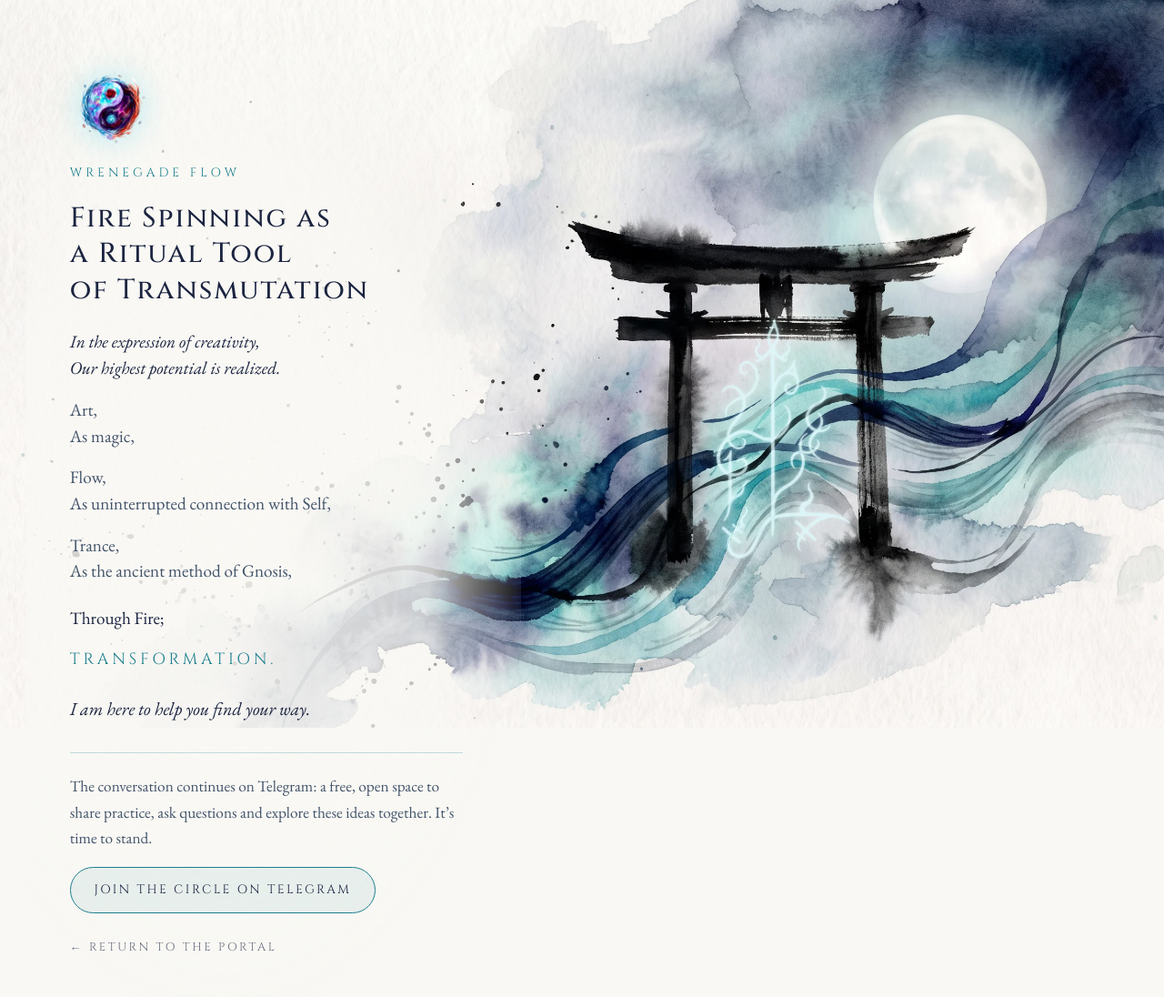
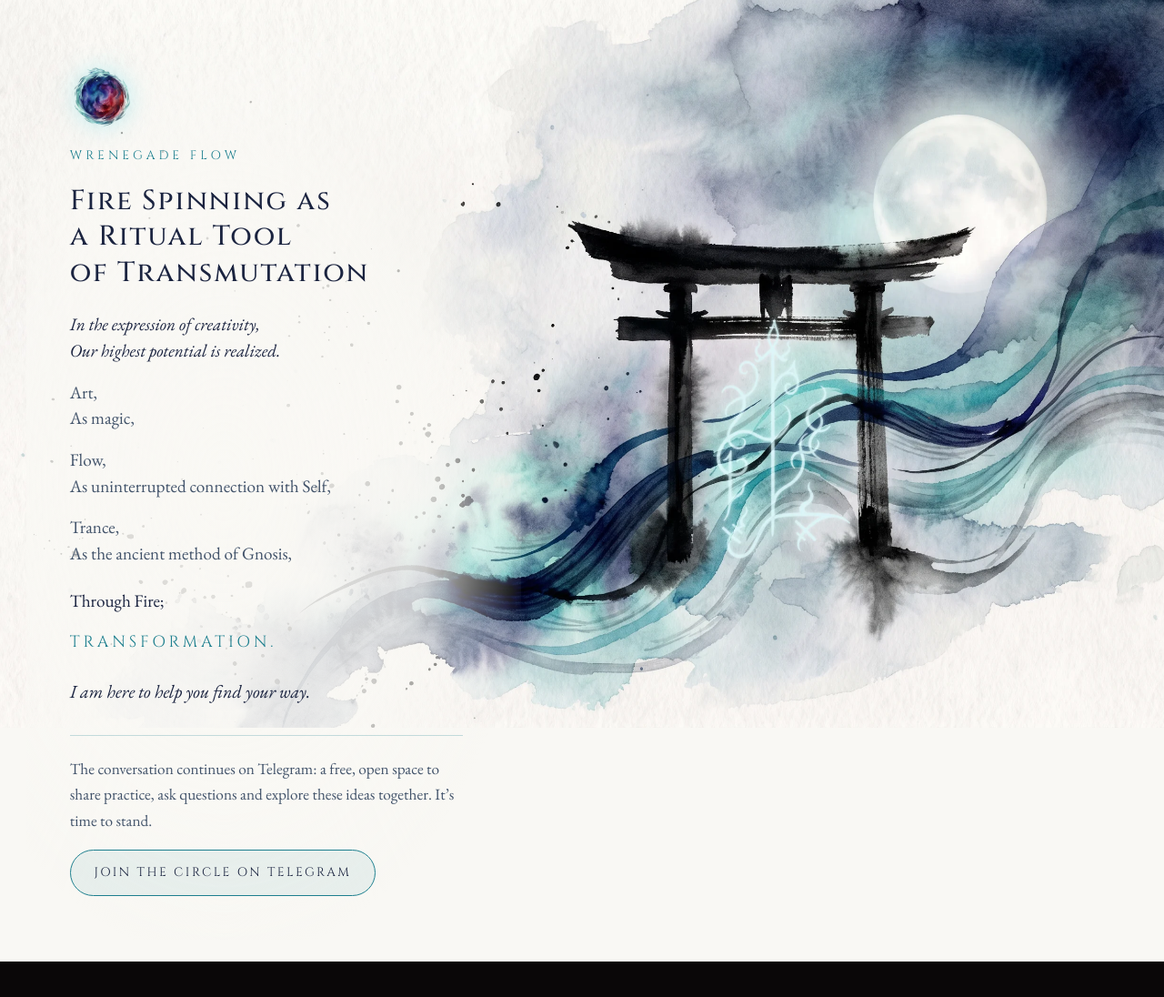
Before and after one commit to geovaddi666/wrenegade-flame, a Next.js app: page /flow in a window 1280 px wide. Shown: the top 1096 px of the page at 91% size. After the commit the page ends 1057 px from the top, so only its background shows below. Built offline with nearby package versions, Linux system fonts and the light colour scheme.

Commit message:
Flow page: ritual verse, sigil backgrounds, Telegram circle, portal icon

```diff
--- a/src/app/flow/flow.module.css
+++ b/src/app/flow/flow.module.css
@@ -53,14 +53,32 @@
   pointer-events: none;
 }
 
-.glyph {
-  width: clamp(80px, 7vw, 110px);
+/* the portal icon: the way home, at the top on desktop and the foot on phones */
+.portalLink {
+  display: block;
+  border-radius: 50%;
+  line-height: 0;
+  transition: transform 0.4s ease, filter 0.4s ease;
+  filter: drop-shadow(0 0 14px rgba(47, 210, 232, 0.3));
+}
+.portalLink img {
+  width: 100%;
   height: auto;
-  filter: drop-shadow(0 0 18px rgba(47, 210, 232, 0.35));
-  animation: turn 70s linear infinite;
 }
-@keyframes turn {
-  to { transform: rotate(360deg); }
+.portalLink:hover,
+.portalLink:focus-visible {
+  transform: scale(1.06);
+  filter: drop-shadow(0 0 24px rgba(47, 210, 232, 0.55));
+}
+.portalLink:focus-visible {
+  outline: 2px solid var(--teal);
+  outline-offset: 4px;
+}
+.portalTop {
+  width: clamp(64px, 5.5vw, 84px);
+}
+.portalBottom {
+  display: none;
 }
 
 .eyebrow {
@@ -153,22 +171,6 @@
   box-shadow: 0 0 22px rgba(47, 210, 232, 0.35);
 }
 
-.back {
-  margin-top: 0.6rem;
-  font-family: 'Cinzel', Georgia, serif;
-  font-size: 0.8rem;
-  letter-spacing: 0.2em;
-  text-transform: uppercase;
-  color: var(--ink);
-  text-decoration: none;
-  opacity: 0.65;
-  transition: opacity 0.3s ease;
-}
-.back:hover,
-.back:focus-visible {
-  opacity: 1;
-}
-
 /* Portrait / phone: the tall painting crowns the page, the words follow on the paper. */
 @media (max-aspect-ratio: 4/5), (max-width: 760px) {
   .page {
@@ -204,10 +206,17 @@
     align-items: center;
   }
   .inner::before { display: none; }
-  .glyph { display: none; }
+  .portalTop { display: none; }
+  .portalBottom {
+    display: block;
+    width: 68px;
+    margin-top: 1.4rem;
+  }
   .verse { font-size: 1.15rem; }
 }
 
 @media (prefers-reduced-motion: reduce) {
-  .glyph { animation: none; }
+  .portalLink { transition: none; }
+  .portalLink:hover,
+  .portalLink:focus-visible { transform: none; }
 }
--- a/src/app/flow/page.js
+++ b/src/app/flow/page.js
@@ -21,14 +21,16 @@ export default function FlowPage() {
       <div className={styles.backdrop} aria-hidden="true" />
 
       <div className={styles.inner}>
-        {/* eslint-disable-next-line @next/next/no-img-element */}
-        <img
-          className={styles.glyph}
-          src="/portal/flow.webp"
-          alt=""
-          width={760}
-          height={760}
-        />
+        {/* Desktop: the portal crowns the column. On phones it moves to the foot. */}
+        <Link
+          href="/"
+          className={`${styles.portalLink} ${styles.portalTop}`}
+          aria-label="Return to the portal"
+          title="Return to the portal"
+        >
+          {/* eslint-disable-next-line @next/next/no-img-element */}
+          <img src="/portal/portal-icon.webp" alt="" width={192} height={192} />
+        </Link>
         <p className={styles.eyebrow}>Wrenegade Flow</p>
         <h1 className={styles.title}>
           Fire Spinning as a Ritual Tool of Transmutation
@@ -79,8 +81,14 @@ export default function FlowPage() {
           )}
         </div>
 
-        <Link href="/" className={styles.back}>
-          &larr; Return to the portal
+        <Link
+          href="/"
+          className={`${styles.portalLink} ${styles.portalBottom}`}
+          aria-label="Return to the portal"
+          title="Return to the portal"
+        >
+          {/* eslint-disable-next-line @next/next/no-img-element */}
+          <img src="/portal/portal-icon.webp" alt="" width={192} height={192} />
         </Link>
       </div>
     </main>
```
